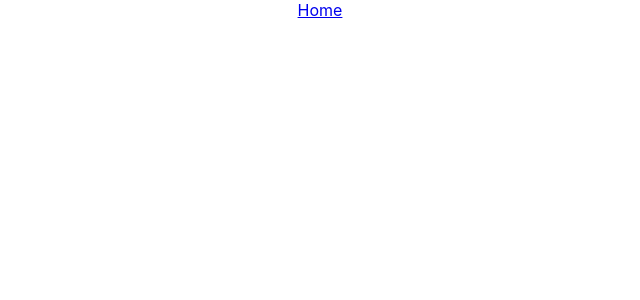
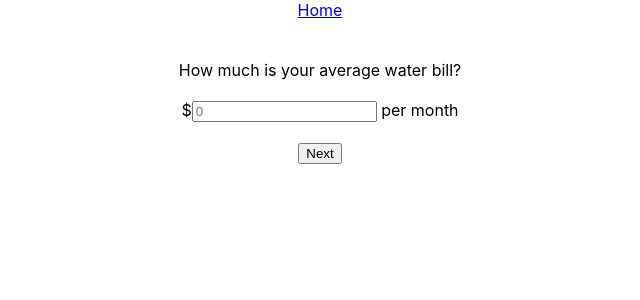
Before and after one commit to hiddencilantro/the-nobrac-initiative, a React (Create React App) app: page /survey/utility/water in a window 1280 px wide. Shown: the top 300 px of the page, without its empty margins (320-960 px from the left). Built offline with nearby package versions, Linux system fonts and the light colour scheme.

Commit message:
added survey/utility/water

```diff
--- a/src/components/Survey.js
+++ b/src/components/Survey.js
@@ -84,6 +84,13 @@ function Survey() {
             "money_unit": "usd"
         }
     });
+    const [water, setWater] = useState({
+        "emission_factor": "water-supply_wastewater_treatment",
+        "parameters": {
+            "money": 0,
+            "money_unit": "usd"
+        }
+    });
 
     // const dispatch = useDispatch();
 
@@ -113,7 +120,8 @@ function Survey() {
                     path="utility/*"
                     element={<Utility
                         electricity={electricity.parameters.money} setElectricity={setElectricity}
-                        naturalGas={naturalGas.parameters.money} setNaturalGas={setNaturalGas} />} />
+                        naturalGas={naturalGas.parameters.money} setNaturalGas={setNaturalGas}
+                        water={water.parameters.money} setWater={setWater} />} />
             </Routes>
         </div>
     );
--- a/src/components/survey/utility/Utility.js
+++ b/src/components/survey/utility/Utility.js
@@ -1,8 +1,9 @@
 import { Routes, Route } from 'react-router-dom';
 import ElectricityForm from './forms/ElectricityForm';
 import NaturalGasForm from './forms/NaturalGasForm';
+import WaterForm from './forms/WaterForm';
 
-function Utility({electricity, setElectricity, naturalGas, setNaturalGas}) {
+function Utility({electricity, setElectricity, naturalGas, setNaturalGas, water, setWater}) {
     return (
         <Routes>
             <Route
@@ -13,6 +14,10 @@ function Utility({electricity, setElectricity, naturalGas, setNaturalGas}) {
                 path="natural-gas"
                 element={<NaturalGasForm
                     naturalGas={naturalGas} setNaturalGas={setNaturalGas} />} />
+            <Route
+                path="water"
+                element={<WaterForm
+                    water={water} setWater={setWater} />} />
         </Routes>
     );
 }
--- /dev/null
+++ b/src/components/survey/utility/forms/WaterForm.js
@@ -0,0 +1,30 @@
+import { useNavigate } from 'react-router-dom';
+
+function WaterForm({water, setWater}) {
+    const navigate = useNavigate();
+
+    const handleSubmit = e => {
+        e.preventDefault();
+        if(isNaN(water)) {
+            setWater(pS => ({...pS, parameters: {...pS.parameters, money: 0}}));
+        };
+        navigate('/survey/utility/natural-gas');
+    };
+
+    return (
+        <form onSubmit={handleSubmit}>
+            <label htmlFor="water-money-input">How much is your average water bill?</label>
+            <br /><br />
+            $<input
+                type="number"
+                id="water-money-input"
+                placeholder="0"
+                value={(water === 0 || isNaN(water)) ? "" : water}
+                onChange={e => setWater(pS => ({...pS, parameters: {...pS.parameters, money: (e.target.valueAsNumber*12)}}))} /> per month
+            <br /><br />
+            <input type="submit" value="Next"/>
+        </form>
+    );
+}
+
+export default WaterForm;
```
